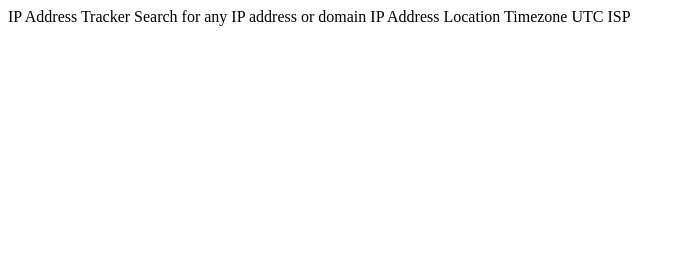
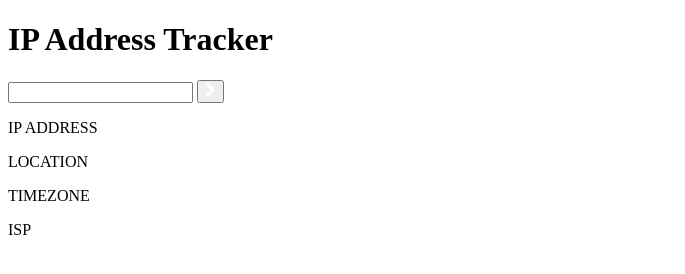
Before and after one commit to AdanSaavedra/IP-tracker, a plain HTML site: page index.html in a window 1280 px wide. Shown: the whole page, without its empty margins (0-685 px from the left). Drawn offline with nearby package versions, Linux system fonts and the light colour scheme; no server answers.

Commit message:
add html structure, add api data to html

```diff
--- a/index.html
+++ b/index.html
@@ -29,15 +29,37 @@
     <style>
       #map {
         height: 580px;
-
       }
     </style>
   </head>
   <body>
-    IP Address Tracker Search for any IP address or domain IP Address Location
-    Timezone UTC
-    <!-- add offset value dynamically using the API -->
-    ISP
+    <main>
+      <h1>IP Address Tracker</h1>
+      <form action="">
+        <input type="text" name="" id="" />
+        <button type="button">
+          <img src="./images/icon-arrow.svg" alt="" />
+        </button>
+      </form>
+      <section class="info">
+        <div class="ipAddress infoCard">
+          <p class="title">IP ADDRESS</p>
+          <p class="dataText ipText"></p>
+        </div>
+        <div class="location infoCard">
+          <p class="title">LOCATION</p>
+          <p class="dataText locationText"></p>
+        </div>
+        <div class="timezone infoCard">
+          <p class="title">TIMEZONE</p>
+          <p class="dataText timezoneText"></p>
+        </div>
+        <div class="isp infoCard">
+          <p class="title">ISP</p>
+          <p class="dataText ispText"></p>
+        </div>
+      </section>
+    </main>
 
     <div id="map"></div>
   </body>
--- a/index.js
+++ b/index.js
@@ -1,9 +1,18 @@
+const ip = document.querySelector(".ipText");
+const locationn = document.querySelector(".locationText");
+const timezone = document.querySelector(".timezoneText");
+const isp = document.querySelector(".ispText");
+
 fetch(
   "https://geo.ipify.org/api/v2/country,city?apiKey=at_a9gKZSoHOFDUzEKRrO2KCtN9cH5oE"
 )
   .then((response) => response.json())
   .then((data) => {
     initMap(data.location.lat, data.location.lng);
+    ip.innerHTML += `${data.ip}`;
+    locationn.innerHTML += `${data.location.city}, ${data.location.country}`;
+    timezone.innerHTML += `${data.location.timezone}`;
+    isp.innerHTML += `${data.isp}`;
   })
   .catch((error) => console.error("Error with the location: ", error));
 
```
